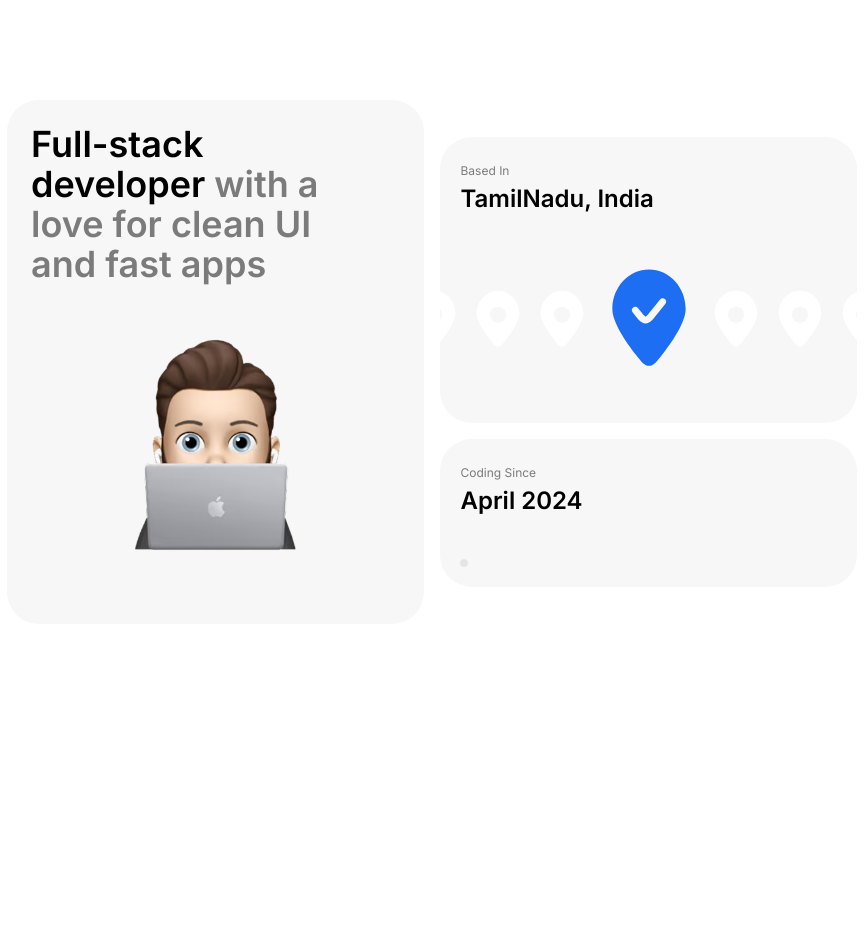
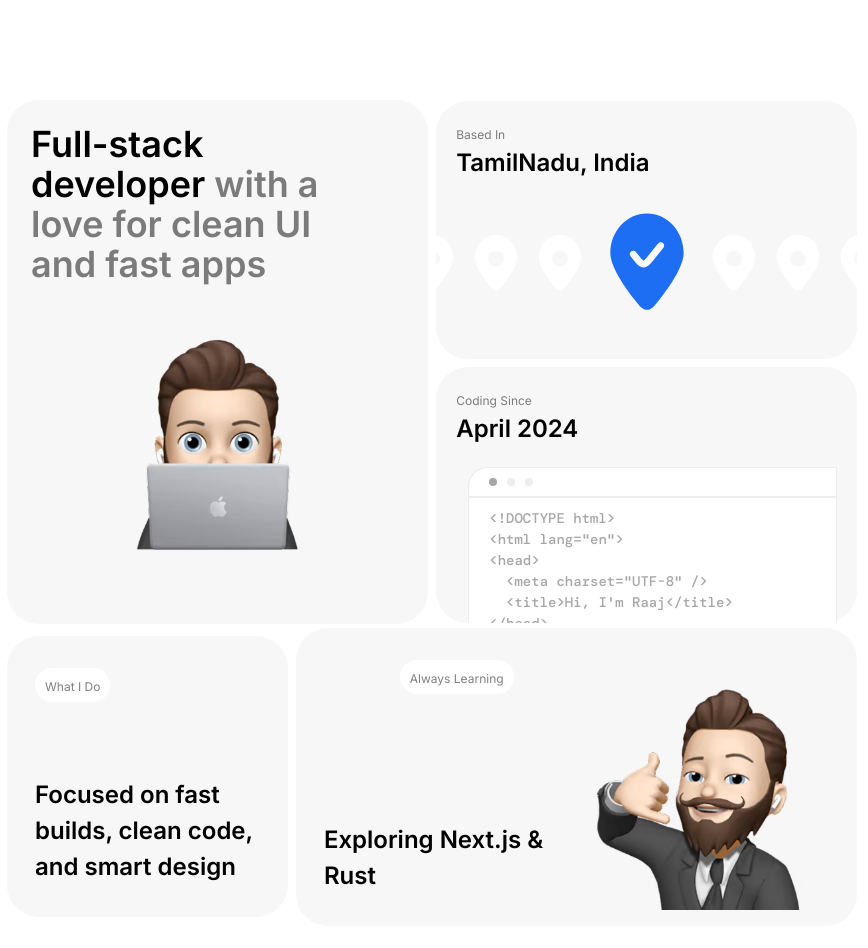
Before and after one commit to velraaj18/my-portfolio, a Next.js app: page / in a window 1280 px wide. Shown: the part 820-1768 px from the top of the page, without its empty margins (208-1076 px from the left). Before the commit the page ends 1444 px from the top, so only its background shows below. Built offline with nearby package versions, Linux system fonts and the light colour scheme.

Commit message:
Updates on About section

```diff
--- a/app/components/AboutSection.tsx
+++ b/app/components/AboutSection.tsx
@@ -1,51 +1,134 @@
-import React from 'react'
+import React from "react";
+import { DM_Mono } from "next/font/google";
+import Spacer from "./Spacer";
+
+const dM_Mono = DM_Mono({
+  subsets: ["latin"],
+  weight: ["400", "500"],
+  fallback: ["sans-serif"], // optional but recommended
+});
 
 const AboutSection = () => {
+  const htmlCode = `<!DOCTYPE html>
+<html lang="en">
+<head>
+  <meta charset="UTF-8" />
+  <title>Hi, I'm Raaj</title>
+</head>
+<body>
+</body>
+</html>`;
   return (
     <>
-        <div className='about container w-[880px]'>
-            <div className='firstRow flex items-center justify-center gap-4 content-style'>
-                <div className='left basis-1/2 bg-[#f7f7f7] rounded-4xl p-6'>
-                   <h2 className='max-w-[320px] leading-10'>Full-stack developer <span className=''>with a love for clean UI and fast apps</span> </h2>
-                   <div className='avatar-wrapper flex items-center justify-center p-12'>
-                    <img src="/images/avatar2.avif" alt="" className='max-w-[220px]'/>
+      <div className="about flex flex-col gap-1 container w-[880px]">
+        <div className="firstRow flex items-center justify-center gap-2 content-style">
+          <div className="left basis-1/2 bg-[#f7f7f7] rounded-4xl p-6">
+            <h2 className="max-w-[320px] leading-10">
+              Full-stack developer{" "}
+              <span className="">with a love for clean UI and fast apps</span>{" "}
+            </h2>
+            <div className="avatar-wrapper flex items-center justify-center p-12">
+              <img
+                src="/images/avatar2.avif"
+                alt=""
+                className="max-w-[220px]"
+              />
             </div>
           </div>
-                <div className='right basis-1/2 flex flex-col gap-4'>
-                    <div className='basis-1/2 bg-[#f7f7f7] rounded-4xl'>
-                        <div className='p-5'>
-                            <span className='text-[#00000080] text-xs'>Based In</span>
+          <div className="right basis-1/2 flex flex-col gap-2">
+            <div className="basis-1/2 bg-[#f7f7f7] rounded-4xl">
+              <div className="px-5 pt-5">
+                <span className="text-[#00000080] text-xs">Based In</span>
                 <h3>TamilNadu, India</h3>
               </div>
-                        <div className='location-images-wrapper pt-7 pb-12'>
-                            <img src="/images/locationS.svg" alt="" className='location-small'/>
-                            <img src="/images/locationS.svg" alt="" className='location-small'/>
-                            <img src="/images/locationS.svg" alt="" className='location-small'/>
-                            <img src="/images/locationB.svg" alt="" className='location-big'/>
-                            <img src="/images/locationS.svg" alt="" className='location-small'/>
-                            <img src="/images/locationS.svg" alt="" className='location-small'/>
-                            <img src="/images/locationS.svg" alt="" className='location-small'/>
+              <div className="location-images-wrapper pt-7 pb-10">
+                <img
+                  src="/images/locationS.svg"
+                  alt=""
+                  className="location-small"
+                />
+                <img
+                  src="/images/locationS.svg"
+                  alt=""
+                  className="location-small"
+                />
+                <img
+                  src="/images/locationS.svg"
+                  alt=""
+                  className="location-small"
+                />
+                <img
+                  src="/images/locationB.svg"
+                  alt=""
+                  className="location-big"
+                />
+                <img
+                  src="/images/locationS.svg"
+                  alt=""
+                  className="location-small"
+                />
+                <img
+                  src="/images/locationS.svg"
+                  alt=""
+                  className="location-small"
+                />
+                <img
+                  src="/images/locationS.svg"
+                  alt=""
+                  className="location-small"
+                />
               </div>
             </div>
-                    <div className='basis-1/2 bg-[#f7f7f7] rounded-4xl'>
-                        <div className='p-5'>
-                            <span className='text-[#00000080] text-xs'>Coding Since</span>
+            <div className="basis-1/2 bg-[#f7f7f7] rounded-4xl">
+              <div className="px-5 pt-5">
+                <span className="text-[#00000080] text-xs">Coding Since</span>
                 <h3>April 2024</h3>
               </div>
-                        <div className='code-interface p-5'>
-                            <div className='code-interface-header'>
-                                <div className='round-bullets'></div>
+              <div className="code-interface p-5">
+                <div className="code-interface-header">
+                  <div className="round-bullets-dark"></div>
+                  <div className="round-bullets"></div>
+                  <div className="round-bullets"></div>
                 </div>
-                            <div className='code-interface-content'>
-
+                <div className="code-interface-content m-0">
+                  <div>
+                    <pre className={`${dM_Mono.className} code-interface-text`}>
+                      <code>{htmlCode}</code>
+                    </pre>
                   </div>
                 </div>
+                <div className="code-interface-overlay"></div>
+              </div>
+            </div>
+          </div>
+        </div>
+
+        <div className="secondRow flex items-center justify-center gap-2 content-style">
+          <div className="left basis-1/3 flex flex-col items-start justify-between bg-[#f7f7f7] rounded-4xl px-7 py-8 aspect-[1]">
+            <div className="pill rounded-4xl">
+              <span className="text-[#00000080] text-xs">What I Do</span>
+            </div>
+            <h3>
+              Focused on fast builds, clean code, and smart design
+            </h3>
+          </div>
+          <div className="right flex basis-2/3 bg-[#f7f7f7] rounded-4xl px-7 pt-8">
+            <div className="growth-card-content flex flex-col items-center justify-between aspect-[1] pb-8">
+              <div className="pill rounded-4xl">
+                <span className="text-[#00000080] text-xs">
+                  Always Learning
+                </span>
+              </div>
+              <h3>Exploring Next.js & Rust</h3>
+            </div>
+            <div className="growth-card-image-wrapper w-[250px] h-[250px]">
+              <img src="/images/avatar3.avif" alt="avatar3" className="w-[250px] h-[250px]"/>
             </div>
           </div>
         </div>
       </div>
     </>
-  )
-}
+  );
+};
 
-export default AboutSection
+export default AboutSection;
--- a/app/globals.css
+++ b/app/globals.css
@@ -4,11 +4,11 @@ body {
   font-family: Inter, sans-serif;
 }
 
-h1> span{
+h1 > span {
   color: #00000080;
 }
 
-h2> span{
+h2 > span {
   color: #00000080;
 }
 
@@ -17,35 +17,95 @@ h2> span{
   padding: 0 15px;
 }
 
-.location-images-wrapper{
+.location-images-wrapper {
   display: flex;
   align-items: center;
   justify-content: center;
   overflow: hidden;
 }
 
-.location-small{
+.location-small {
   width: 64px;
   height: 64px;
 }
 
-.location-big{
+.location-big {
   width: 110px;
   height: 110px;
 }
 
-.code-interface-header{
-  border: 1px #00000012;
+.code-interface {
+  max-height: 176px;
+  padding-left: 32px;
+  display: flex;
+  position: relative;
+  flex-flow: column;
+  flex: 1 1 0%;
+  overflow: hidden;
 }
 
-.round-bullets{
+.code-interface-header {
+  border: 1px solid #00000012;
+  background: #fff;
+  display: flex;
+  align-items: center;
+  gap: 10px;
+  padding: 10px 0 10px 20px;
+  border-top-left-radius: 20px;
+}
+
+.code-interface-content {
+  border: 1px solid #00000012;
+  background: #fff;
+  display: flex;
+  flex-flow: column;
+}
+
+.code-interface-text {
+  padding: 10px 0px 10px 20px;
+  font-size: 14px;
+  color: #00000059;
+  font-weight: 500;
+}
+
+.code-interface-overlay {
+  z-index: 10;
+  background-image: linear-gradient(
+    90deg,
+    var(--transparent-grey),
+    var(--grey)
+  );
+  width: 136px;
+  height: 100%;
+  position: absolute;
+  inset: 0% 0% 0% auto;
+}
+
+pre code {
+  font-family: inherit;
+  font-size: inherit;
+  color: inherit;
+}
+
+.round-bullets {
   background-color: #00000012;
-  border-radius:  100%;
+  border-radius: 100%;
   width: 8px;
   height: 8px;
 }
 
+.round-bullets-dark {
+  background-color: #00000059;
+  border-radius: 100%;
+  width: 8px;
+  height: 8px;
+}
 
+.pill{
+  background-color: #fff;
+  display: inline-block;
+  padding: 5px 10px 5px 10px;
+}
 
 @media (max-width: 767px) {
   .content-style h1 {
@@ -61,7 +121,7 @@ h2> span{
 }
 
 @media (min-width: 768px) {
-   .content-style h1 {
+  .content-style h1 {
     font-size: 32px;
     font-weight: 600;
     margin: 10px 0;
@@ -72,14 +132,14 @@ h2> span{
     font-weight: 600;
   }
 
-  .content-style h3{
+  .content-style h3 {
     font-size: 24px;
     font-weight: 600;
   }
 }
 
 @media (min-width: 1024px) {
-   .content-style h1 {
+  .content-style h1 {
     font-size: 48px;
     font-weight: 600;
     margin: 10px 0;
--- a/app/page.tsx
+++ b/app/page.tsx
@@ -17,6 +17,7 @@ const HomePage = () => {
           <Spacer/>
           <Spacer/>
           <AboutSection/>
+          <Spacer/>
         </div>
       </main>
     </>
```
Lines whose indentation alone changed are shown as unchanged.
